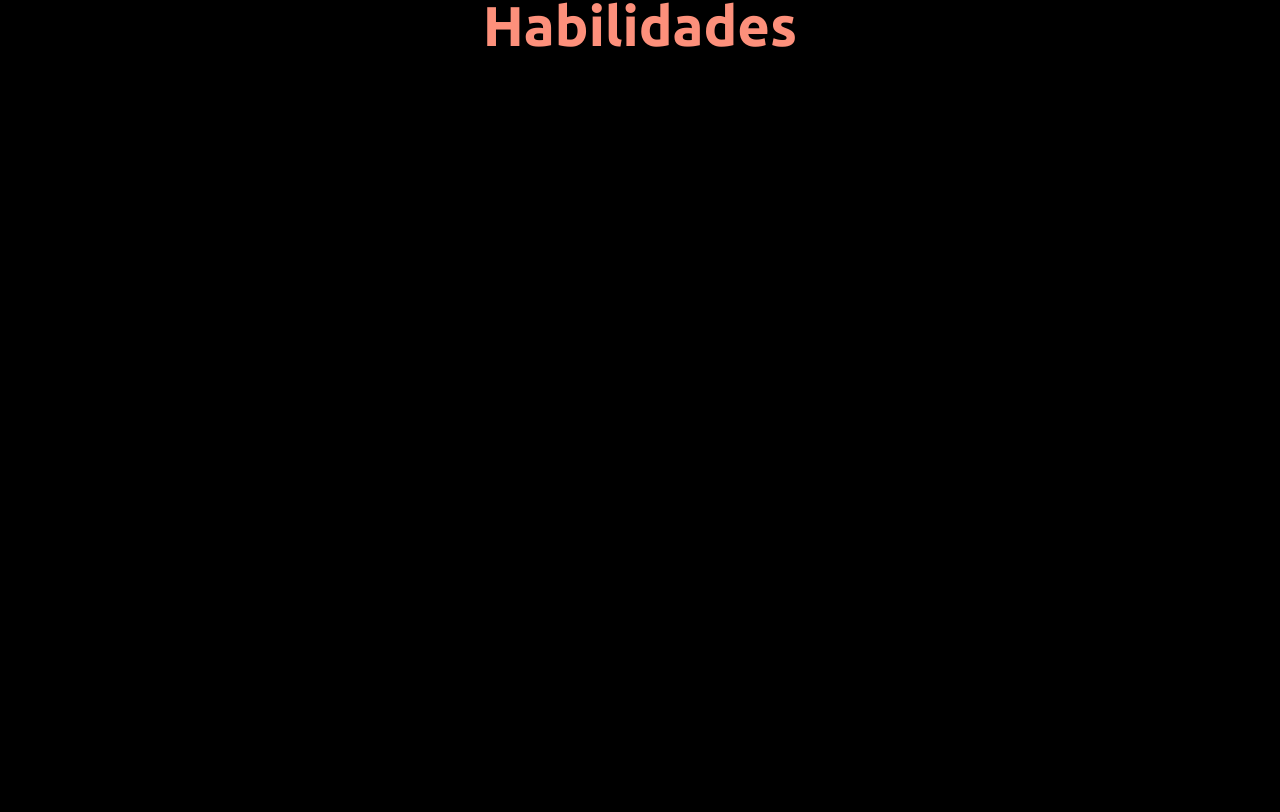
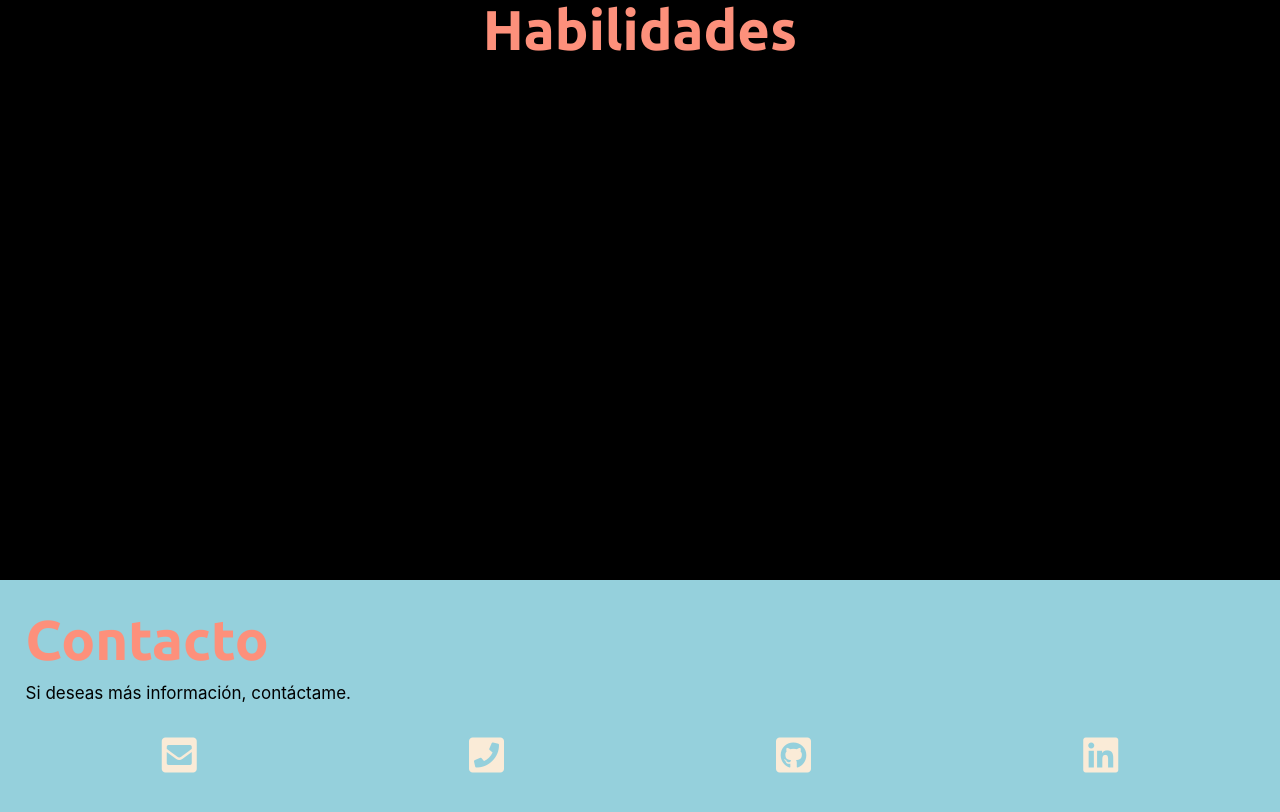
Before and after one commit to soberanesmajo/soberanesmajo.github.io, a React (Create React App) app: page / in a window 1280 px wide. Shown: the part 1728-2540 px from the top of the page. Before the commit the page ends 1988 px from the top, so only its background shows below. Built offline with nearby package versions, Linux system fonts and the light colour scheme; some icons are missing.

Commit message:
agrega contacto

```diff
--- a/public/index.html
+++ b/public/index.html
@@ -21,6 +21,7 @@
     -->
     <title>React App</title>
     <link rel="stylesheet" href="https://cdn.rawgit.com/konpa/devicon/df6431e323547add1b4cf45992913f15286456d3/devicon.min.css">
+    <link rel="stylesheet" href="https://use.fontawesome.com/releases/v5.5.0/css/all.css" integrity="sha384-B4dIYHKNBt8Bc12p+WXckhzcICo0wtJAoU8YZTY5qE0Id1GSseTk6S+L3BlXeVIU" crossorigin="anonymous">
     <link href="https://fonts.googleapis.com/css?family=Ubuntu:700" rel="stylesheet">
     <link rel="stylesheet" href="https://stackpath.bootstrapcdn.com/bootstrap/4.1.3/css/bootstrap.min.css" integrity="sha384-MCw98/SFnGE8fJT3GXwEOngsV7Zt27NXFoaoApmYm81iuXoPkFOJwJ8ERdknLPMO" crossorigin="anonymous">
   </head>
--- a/src/App.js
+++ b/src/App.js
@@ -5,6 +5,7 @@ import Hola from './components/hola/Hola';
 import Proyectos from './components/proyectos/Proyectos';
 import Background from './components/background/Background';
 import Habilidades from './components/habilidades/Habilidades';
+import Contacto from './components/contacto/Contacto';
 
 class App extends Component {
   render() {
@@ -15,6 +16,7 @@ class App extends Component {
         <Hola/>
         <Proyectos/>
         <Habilidades/>
+        <Contacto/>
       </div>
     );
   }
--- /dev/null
+++ b/src/components/contacto/Contacto.js
@@ -0,0 +1,16 @@
+import React from 'react';
+import './contacto.css';
+
+const Contacto = () =>
+  <footer className="container-fluid contacto">
+    <h1 className="contacto-rosa">Contacto</h1>
+    <p className="pregunta-contacto">Si deseas más información, contáctame.</p>
+    <div className="row">
+      <i className="font fas fa-envelope-square"></i>
+      <i className="font fas fa-phone-square"></i>
+      <i className="font fab fa-github-square"></i>
+      <i className="font fab fa-linkedin"></i>
+    </div>
+  </footer>
+
+export default Contacto;
--- /dev/null
+++ b/src/components/contacto/contacto.css
@@ -0,0 +1,35 @@
+.contacto {
+    background-color: #95D0DC ;
+    padding: 2%;
+}
+
+.font {
+    font-size: 40px;
+    padding: 1%;
+    color: antiquewhite;
+}
+
+.container-fluid {
+    flex-wrap: wrap;
+}
+
+.row {
+    margin: auto;
+}
+
+.pregunta-contacto {
+    margin-top: auto;
+    color: black;
+    font-size: 17 px;
+}
+
+footer {
+    margin-top: 25%;
+}
+
+.contacto-rosa {
+    color: #FD907B;
+    font-size: 350%;
+    font-family: 'Ubuntu', sans-serif;
+    text-align: left;
+}
--- a/src/components/hola/hola.css
+++ b/src/components/hola/hola.css
@@ -1,12 +1,7 @@
-/* h1 {
-    text-align: center;
-    color: #FD907B;
-    font-size: 350%;
-} */
-
 p {
     margin-top: 10%;
     color: antiquewhite;
+    font-size: 17px;
 }
 
 #hi {
```
